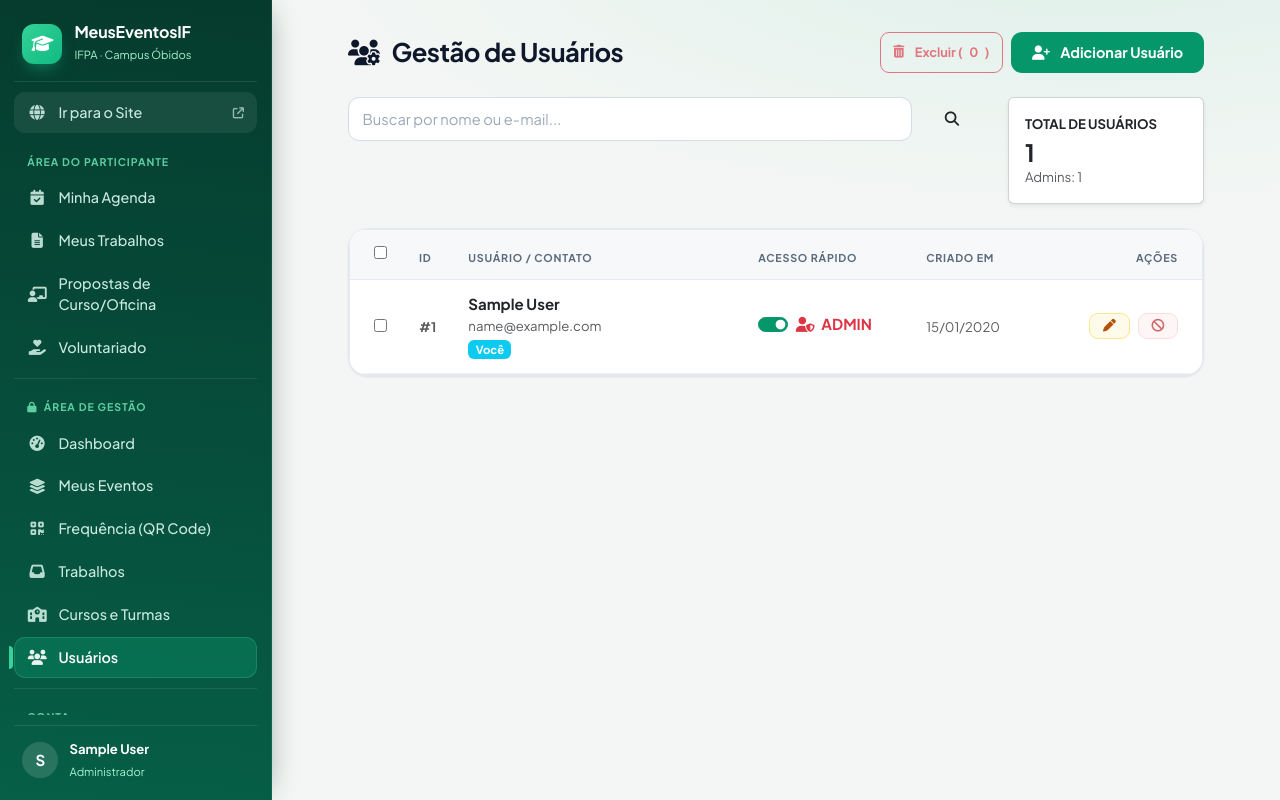
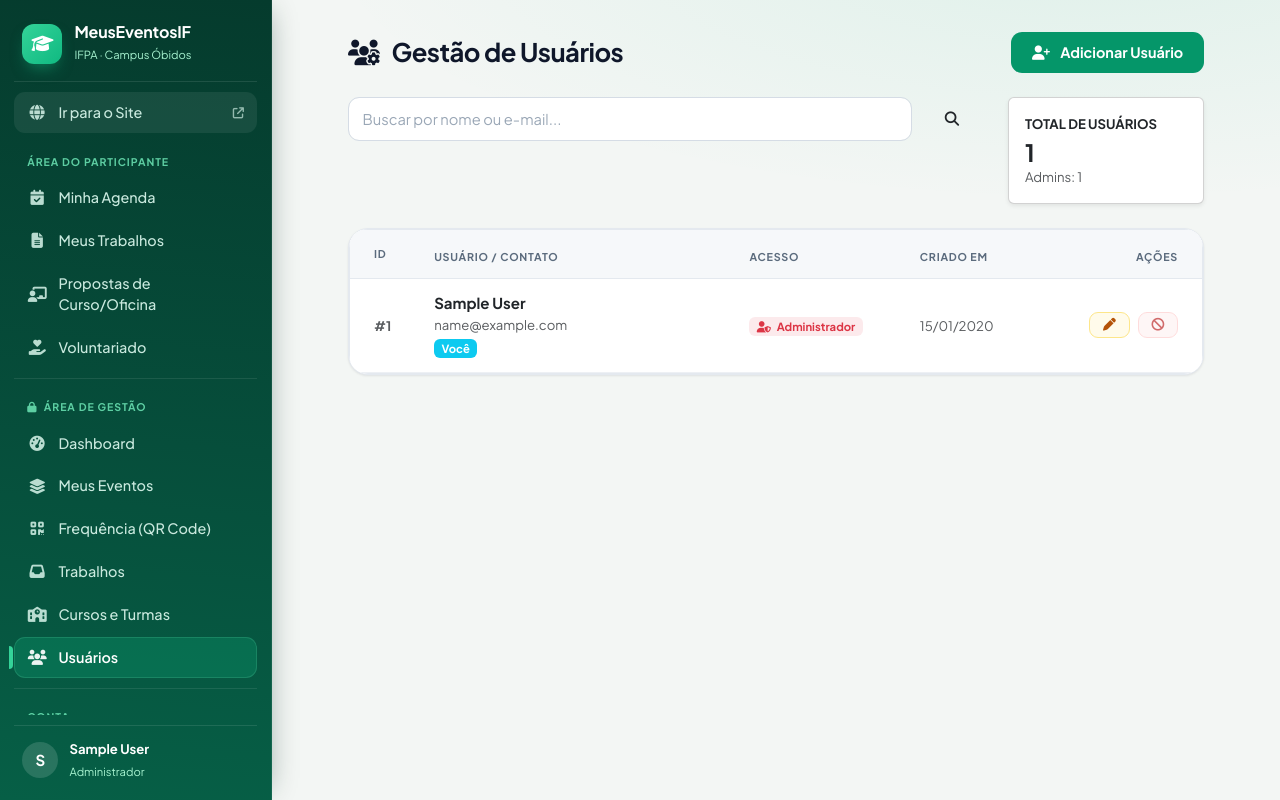
Before and after one commit to edinelsonjr32/meus_eventos_if, a Laravel app: page /admin/users in a window 1280 px wide. Run offline with Laravel 12, Linux system fonts and the light colour scheme; a user stored in the database is signed in; tables that the repository leaves empty hold one stand-in row (values such as "Sample post").

Commit message:
Cor clara do evento é escurecida nas telas; e-mail com acento é recusado no cadastro; Usuários sem seletor ADMIN e exclusão em massa que não gravavam
Co-Authored-By: Claude Sonnet 5.5 <noreply@anthropic.com>

```diff
--- a/app/Http/Controllers/Admin/AtividadeController.php
+++ b/app/Http/Controllers/Admin/AtividadeController.php
@@ -276,7 +276,7 @@ class AtividadeController extends Controller
         $request->validate([
             'nome_completo' => 'required|string',
             'cpf' => ['required', 'string', 'size:14', new Cpf],
-            'email' => 'required|email',
+            'email' => ['required', 'email', new \App\Rules\EmailSemAcento],
             'tipo_vinculo' => 'required',
 
             // Regras Condicionais:
--- a/app/Http/Controllers/Admin/CredenciamentoController.php
+++ b/app/Http/Controllers/Admin/CredenciamentoController.php
@@ -49,7 +49,7 @@ class CredenciamentoController extends Controller
         $request->validate([
             'nome_completo' => 'required|string|max:255',
             'cpf' => ['required', 'string', 'size:14', new Cpf],
-            'email' => 'required|email',
+            'email' => ['required', 'email', new \App\Rules\EmailSemAcento],
             'tipo_vinculo' => 'required|in:aluno,servidor,externo',
 
             'matricula' => [
@@ -263,7 +263,7 @@ class CredenciamentoController extends Controller
         $validated = $request->validate([
             'nome_completo' => 'required|string|max:255',
             'cpf' => ['required', 'string', 'size:14', new Cpf],
-            'email' => 'required|email',
+            'email' => ['required', 'email', new \App\Rules\EmailSemAcento],
             'tipo_vinculo' => 'required|in:aluno,servidor,externo',
 
             'matricula' => [
--- a/app/Http/Controllers/Admin/UserController.php
+++ b/app/Http/Controllers/Admin/UserController.php
@@ -39,7 +39,7 @@ class UserController extends Controller
     {
         $request->validate([
             'name' => 'required|string|max:255',
-            'email' => 'required|string|email|max:255|unique:users',
+            'email' => ['required', 'string', 'email', new \App\Rules\EmailSemAcento, 'max:255', 'unique:users'],
             'password' => 'required|string|min:8|confirmed',
             // Adiciona validação para a role
             'role' => ['required', 'string', Rule::in(['admin', 'user'])],
@@ -66,7 +66,7 @@ class UserController extends Controller
         $request->validate([
             'name' => 'required|string|max:255',
             // O email deve ser único, exceto para o usuário atual.
-            'email' => ['required', 'string', 'email', 'max:255', Rule::unique('users')->ignore($user->id)],
+            'email' => ['required', 'string', 'email', new \App\Rules\EmailSemAcento, 'max:255', Rule::unique('users')->ignore($user->id)],
             // A role deve ser obrigatória e um dos valores permitidos.
             'role' => ['required', 'string', Rule::in(['admin', 'user'])],
             // A senha é opcional, mas se for preenchida, deve ser confirmada e ter 8 caracteres.
--- a/app/Http/Controllers/Auth/RegisteredUserController.php
+++ b/app/Http/Controllers/Auth/RegisteredUserController.php
@@ -43,7 +43,7 @@ class RegisteredUserController extends Controller
         // 1. Validações
         $request->validate([
             'name' => ['required', 'string', 'max:255'],
-            'email' => ['required', 'string', 'lowercase', 'email', 'max:255', 'unique:' . User::class],
+            'email' => ['required', 'string', 'lowercase', 'email', new \App\Rules\EmailSemAcento, 'max:255', 'unique:' . User::class],
             'password' => ['required', 'confirmed', Rules\Password::defaults()],
             'cpf' => ['required', 'string', 'size:14', new Cpf],
         ] + $this->regrasDoVinculo($request));
--- a/app/Http/Controllers/ProfileController.php
+++ b/app/Http/Controllers/ProfileController.php
@@ -72,7 +72,7 @@ class ProfileController extends Controller
         // 1. Validação Básica do User
         $validated = $request->validate([
             'name' => ['required', 'string', 'max:255'],
-            'email' => ['required', 'string', 'lowercase', 'email', 'max:255', Rule::unique(User::class)->ignore($user->id)],
+            'email' => ['required', 'string', 'lowercase', 'email', new \App\Rules\EmailSemAcento, 'max:255', Rule::unique(User::class)->ignore($user->id)],
             // Validação do CPF: obrigatório e no formato correto
             'cpf' => ['required', 'string', 'size:14', new Cpf],
         ] + $this->regrasDoVinculo($request));
--- a/app/Http/Requests/ProfileUpdateRequest.php
+++ b/app/Http/Requests/ProfileUpdateRequest.php
@@ -22,6 +22,7 @@ class ProfileUpdateRequest extends FormRequest
                 'string',
                 'lowercase',
                 'email',
+                new \App\Rules\EmailSemAcento,
                 'max:255',
                 Rule::unique(User::class)->ignore($this->user()->id),
             ],
--- a/app/Http/Requests/SalvarPropostaRequest.php
+++ b/app/Http/Requests/SalvarPropostaRequest.php
@@ -100,7 +100,7 @@ class SalvarPropostaRequest extends FormRequest
             'apoios' => ['nullable', 'array', 'max:30'],
             'apoios.*.funcao' => ['required', \Illuminate\Validation\Rule::in(array_keys(\App\Models\PropostaApoio::FUNCOES))],
             'apoios.*.nome' => ['required', 'string', 'min:3', 'max:255'],
-            'apoios.*.email' => ['required', 'email:rfc', 'max:255'],
+            'apoios.*.email' => ['required', 'email:rfc', new \App\Rules\EmailSemAcento, 'max:255'],
             'apoios.*.cpf' => ['required', 'string', 'size:14', new Cpf],
         ];
     }
--- a/app/Http/Requests/SalvarTrabalhoRequest.php
+++ b/app/Http/Requests/SalvarTrabalhoRequest.php
@@ -121,7 +121,7 @@ class SalvarTrabalhoRequest extends FormRequest
             'autores.*.id' => ['nullable', 'integer'],
             'autores.*.nome_completo' => ['required', 'string', 'max:255'],
             'autores.*.cpf' => ['nullable', 'string', 'size:14', new Cpf],
-            'autores.*.email' => ['nullable', 'email', 'max:255'],
+            'autores.*.email' => ['nullable', 'email', new \App\Rules\EmailSemAcento, 'max:255'],
             'autores.*.telefone' => ['nullable', 'string', 'max:20'],
             'autores.*.instituicao' => [$submeter ? 'required' : 'nullable', 'string', 'max:255'],
             'autores.*.categoria_autor' => ['nullable', Rule::in(array_keys(Trabalho::CATEGORIAS_AUTOR))],
--- a/resources/views/admin/eventos/create.blade.php
+++ b/resources/views/admin/eventos/create.blade.php
@@ -80,6 +80,7 @@
                         <div class="col-md-6">
                             <label class="form-label fw-bold text-secondary small">COR TEMÁTICA</label>
                             <input type="color" name="cor_fundo" class="form-control form-control-color w-100" value="{{ old('cor_fundo', '#10b981') }}">
+                            <div class="form-text small">Cores muito claras são escurecidas automaticamente nas telas, para os textos continuarem legíveis.</div>
                         </div>
                     </div>
 
--- a/resources/views/admin/eventos/edit.blade.php
+++ b/resources/views/admin/eventos/edit.blade.php
@@ -58,6 +58,7 @@
                     <div class="mb-4">
                         <label class="form-label fw-bold text-secondary small">COR DO TEMA (Site)</label>
                         <input type="color" name="cor_fundo" class="form-control form-control-color w-100" value="{{ $evento->configuracoes['cor_fundo'] ?? '#10b981' }}">
+                        <div class="form-text small">Cores muito claras são escurecidas automaticamente nas telas, para os textos continuarem legíveis.</div>
                     </div>
 
                     <div class="row g-3 mb-4">
--- a/resources/views/admin/users/index.blade.php
+++ b/resources/views/admin/users/index.blade.php
@@ -1,6 +1,5 @@
 <x-app-layout>
     <div class="row justify-content-center" x-data="{
-            selectedUsers: [],
             search: @js($busca),
             textos: @js($textos),
             casa(texto) {
@@ -22,11 +21,6 @@
                     Gestão de Usuários
                 </h3>
                 <div class="d-flex gap-2">
-                    <button class="btn btn-sm btn-outline-danger fw-bold"
-                            :disabled="selectedUsers.length === 0"
-                            @click="if(confirm(`Excluir ${selectedUsers.length} usuários selecionados?`)) { console.log('Implementar exclusão em massa aqui') }">
-                        <i class="fa-solid fa-trash-alt me-1"></i> Excluir (<span x-text="selectedUsers.length">0</span>)
-                    </button>
                     <a href="{{ route('admin.users.create') }}" class="btn btn-primary-custom fw-bold shadow-sm">
                         <i class="fa-solid fa-user-plus me-1"></i> Adicionar Usuário
                     </a>
@@ -69,12 +63,9 @@
                     <table class="table table-hover align-middle mb-0">
                         <thead class="bg-light">
                             <tr>
-                                <th class="ps-4 py-3" style="width: 5%;">
-                                    <input type="checkbox" title="Selecionar os usuários listados" @click="selectedUsers = $event.target.checked ? visiveis() : []">
-                                </th>
-                                <th style="width: 5%;">ID</th>
-                                <th style="width: 35%;">Usuário / Contato</th>
-                                <th style="width: 20%;">Acesso Rápido</th>
+                                <th class="ps-4 py-3" style="width: 8%;">ID</th>
+                                <th style="width: 37%;">Usuário / Contato</th>
+                                <th style="width: 20%;">Acesso</th>
                                 <th style="width: 15%;">Criado Em</th>
                                 <th class="text-end pe-4" style="width: 20%;">Ações</th>
                             </tr>
@@ -83,9 +74,6 @@
                             @foreach($users as $user)
                                 <tr data-usuario="{{ $user->id }}" x-show="casa(textos[{{ $user->id }}])" @if(! $encontrados->has($user->id)) style="display: none" @endif>
                                     <td class="ps-4">
-                                        <input type="checkbox" value="{{ $user->id }}" x-model="selectedUsers">
-                                    </td>
-                                    <td>
                                         <small class="text-muted fw-bold">#{{ $user->id }}</small>
                                     </td>
                                     <td>
@@ -97,18 +85,11 @@
                                     </td>
 
                                     <td>
-                                        <div x-data="{ isAdmin: {{ $user->role === 'admin' ? 'true' : 'false' }} }">
-                                            <div class="form-check form-switch">
-                                                <input class="form-check-input" type="checkbox" :id="'adminSwitch{{ $user->id }}'"
-                                                       :checked="isAdmin" @change="console.log('Implementar rota AJAX para toggle de Admin para o usuário: {{ $user->id }}')">
-                                                <label class="form-check-label" :for="'adminSwitch{{ $user->id }}'">
-                                                    <span :class="isAdmin ? 'text-danger fw-bold' : 'text-secondary'">
-                                                        <i class="fa-solid fa-user-shield me-1"></i>
-                                                        <span x-text="isAdmin ? 'ADMIN' : 'PADRÃO'"></span>
-                                                    </span>
-                                                </label>
-                                            </div>
-                                        </div>
+                                        @if($user->role === 'admin')
+                                            <span class="badge bg-danger bg-opacity-10 text-danger"><i class="fa-solid fa-user-shield me-1"></i> Administrador</span>
+                                        @else
+                                            <span class="badge bg-light text-secondary border"><i class="fa-solid fa-user me-1"></i> Padrão</span>
+                                        @endif
                                     </td>
 
                                     <td>
@@ -139,7 +120,7 @@
                                 </tr>
                             @endforeach
                             <tr x-show="visiveis().length === 0" @if($encontrados->isNotEmpty()) style="display: none" @endif>
-                                <td colspan="6" class="text-center text-muted py-5">Nenhum usuário encontrado para esta busca.</td>
+                                <td colspan="5" class="text-center text-muted py-5">Nenhum usuário encontrado para esta busca.</td>
                             </tr>
                         </tbody>
                     </table>
--- a/resources/views/components/publico-layout.blade.php
+++ b/resources/views/components/publico-layout.blade.php
@@ -50,7 +50,7 @@
 
     <style>
         :root {
-            --brand: {{ $marca }};
+            --brand: {{ \App\Support\CorDaMarca::legivel($marca) }};
             --brand-dark: color-mix(in srgb, var(--brand), black 24%);
             --brand-deep: color-mix(in srgb, var(--brand), black 52%);
             --brand-light: color-mix(in srgb, var(--brand), white 91%);
--- a/resources/views/welcome.blade.php
+++ b/resources/views/welcome.blade.php
@@ -166,7 +166,7 @@
                 <div class="row g-4">
                     @foreach($proximosEventos as $evento)
                         @php
-                            $cor = $evento->configuracoes['cor_fundo'] ?? '#059669';
+                            $cor = \App\Support\CorDaMarca::legivel($evento->configuracoes['cor_fundo'] ?? null);
                             $mesmoDia = $evento->data_inicio->isSameDay($evento->data_fim);
                             $emAndamento = !$evento->data_inicio->isFuture();
                             $aberta = optional($evento->trabalhoConfig)->estaAberta();
```
Also changed, not shown: app/Rules/EmailSemAcento.php (added, +17 -0 lines), app/Support/CorDaMarca.php (added, +90 -0 lines), tests/Feature/LegibilidadeEEmailTest.php (added, +49 -0 lines).
